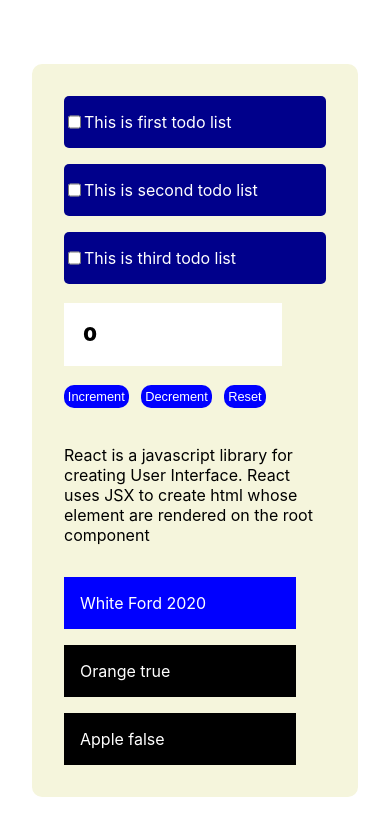
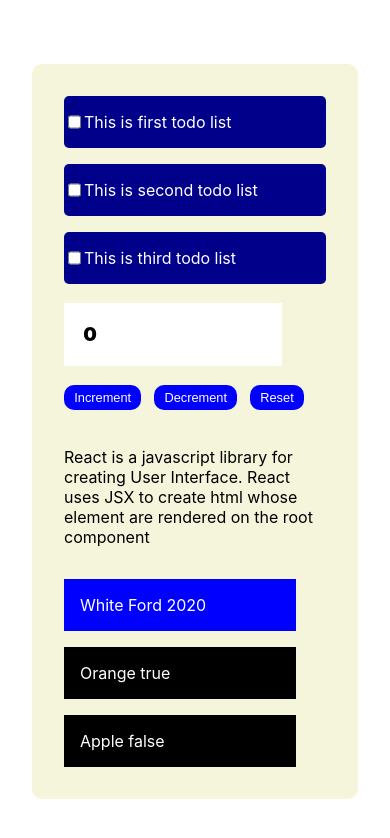
Before and after one commit to goodcoderCJ/uplift-app, a React (Create React App) app: page / in a window 390 px wide. Shown: the top 838 px of the page. Built offline with nearby package versions, Linux system fonts and the light colour scheme.

Commit message:
added padding differences on counter button on mobile view

```diff
--- a/src/App.js
+++ b/src/App.js
@@ -21,7 +21,8 @@ function PropsLearn({ color, brand, year }) {
 }
 //Using an array to get list and create component
 //Different props way of usage
-function Fruits({fruits}) {
+//list of fruits
+function Fruits({ fruits }) {
   return (
     <>
       <div className="fruit">{`${fruits.fav} ${fruits.likes}`}</div>
@@ -40,7 +41,7 @@ function App() {
     { id: 2, fav: "Apple", likes: false },
   ];
   const fruitLists = fruits.map((fruit) => {
-    return (<Fruits fruits={fruit}/>);
+    return <Fruits fruits={fruit} />;
   });
   const [loading, setLoading] = useState(true);
   setTimeout(() => {
--- a/src/index.css
+++ b/src/index.css
@@ -39,7 +39,7 @@ code {
 }
 @media(max-width:600px) {
   .counter-btn{
-    padding: 0.3em;
+    padding: 0.4em 0.8em;
     margin-bottom: 0.4em;
     font-weight: 200;
   }
```
